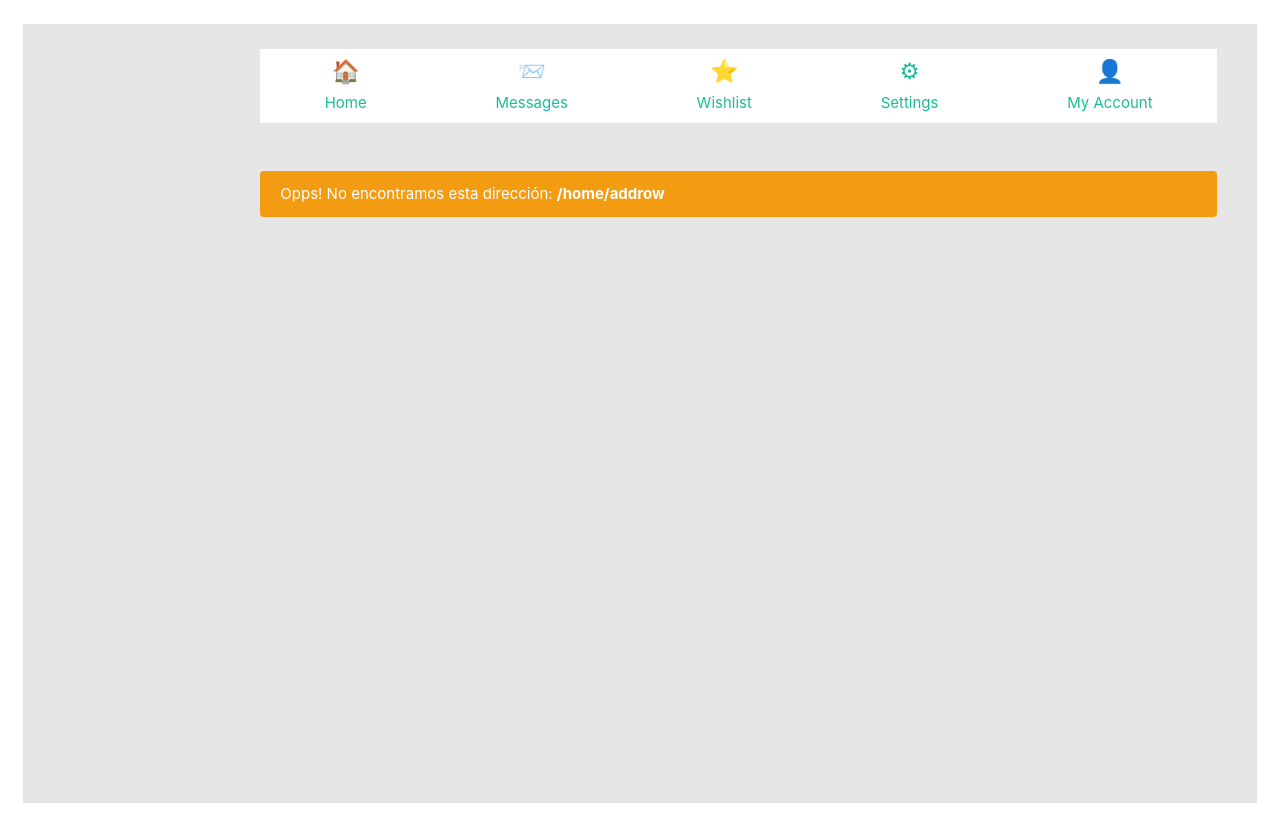
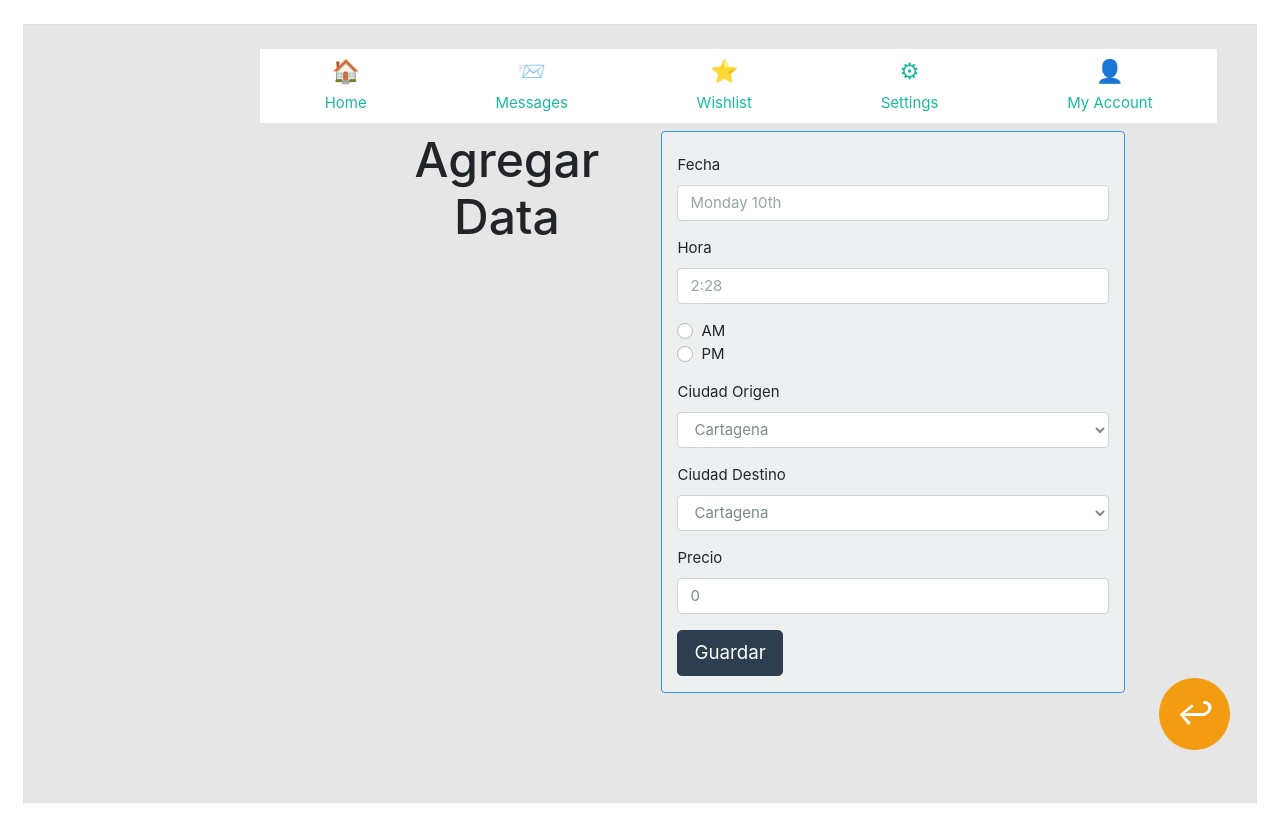
Before and after one commit to BrianBernal/mockup, a React (Create React App) app: page /home/addrow in a window 1280 px wide. Built offline with nearby package versions, Linux system fonts and the light colour scheme.

Commit message:
Agregue formulario addRow.js SIN funcionalidad alguna excepto la navegacion del boton foltante +

```diff
--- a/src/App.css
+++ b/src/App.css
@@ -38,12 +38,49 @@ Author: Brian Bernal Hernandez
     max-width: 20rem;
 }
 
-/* .cardAccount img {
-    height: 200px;
-    width: 100%;
-    display: block;
-} */
+.withForm {
+  min-width: 45%;
+}
 
+.botonFlotante {
+  position: fixed;
+  bottom: 50px;
+  right:50px;
+  padding:5px 3px;
+}
+
+@media screen and (max-width: 573px) {
+    body {
+        padding: 0;
+        margin: 0;
+    }
+
+    #searchSending  {
+        width: auto;
+    }
+
+    .container-fluid {
+        padding: 0;
+        margin: 0;
+    }
+
+    #precio {
+        margin-bottom: auto;
+        font-display: auto;
+        line-height: auto;
+    }
+}
+
+
+.hideSidebar {
+    visibility: hidden;
+}
+
+@media screen and (max-width: 768px) {
+  .hideSidebar {
+    display: none;
+  }
+}
 
 /*
 Author: Cory LaViska
@@ -164,40 +201,3 @@ Source: https://www.abeautifulsite.net/bootstrap-4-switches
   .dropdown-menu {
     margin-top: .75rem;
   }
-
-
-/*
-Author: Brian Bernal Hernandez
-*/
-@media screen and (max-width: 573px) {
-    body {
-        padding: 0;
-        margin: 0;
-    }
-
-    #searchSending  {
-        width: auto;
-    }
-
-    .container-fluid {
-        padding: 0;
-        margin: 0;
-    }
-
-    #precio {
-        margin-bottom: auto;
-        font-display: auto;
-        line-height: auto;
-    }
-}
-
-
-.hideSidebar {
-    visibility: hidden;
-}
-
-@media screen and (max-width: 768px) {
-  .hideSidebar {
-    display: none;
-  }
-}
--- a/src/App.js
+++ b/src/App.js
@@ -11,6 +11,7 @@ import Wishlist from './containers/Wishlist';
 import Settings from './containers/Settings';
 import Account from './containers/Account';
 import NotFound404 from './containers/NotFound404';
+import AddRow from './containers/AddRow';
 
 class App extends Component {
 	constructor(props) {
@@ -62,6 +63,8 @@ class App extends Component {
 									<Route path='/wishlist' component={Wishlist}></Route>
 									<Route path='/settings' component={Settings}></Route>
 									<Route path='/account' component={Account}></Route>
+									<Route path='/home/addrow' component={AddRow}></Route>
+
 									<Redirect exact from='/' to='/home' />
 									<Route component={NotFound404}></Route>
 								</Switch>
@@ -73,4 +76,5 @@ class App extends Component {
 		);
 	}
 }
+
 export default App;
--- a/src/components/Emoji.js
+++ b/src/components/Emoji.js
@@ -2,9 +2,23 @@
 
 import React from 'react';
 
-const Emoji = props => (
+const Emoji = props => {
+    let claseEmoji;
+    switch (props.size) {
+        case 'md':
+            claseEmoji = 'emoji h3';
+            break;
+        case 'lg':
+            claseEmoji = 'emoji h1';
+            break;
+
+        default:
+                claseEmoji = 'emoji';
+            break;
+    }
+    return (
         <span
-        className="emoji"
+            className={claseEmoji}
             role="img"
             aria-label={props.label ? props.label : ""}
             aria-hidden={props.label ? "false" : "true"}
@@ -13,5 +27,6 @@ const Emoji = props => (
             {props.symbol}
         </span>
     );
+}
 
 export default Emoji;
--- /dev/null
+++ b/src/components/FormData.js
@@ -0,0 +1,82 @@
+import React, { Component } from 'react';
+
+class FormData extends Component {
+    constructor(props) {
+        super(props);
+        this.enviarDatos = this.enviarDatos.bind(this);
+        this.state = {
+            fecha: '',
+            hora: '',
+            diaNoche: '',
+            ciudadOrigen: '',
+            ciudadDestino: '',
+            precio: 0
+        }
+    }
+
+    enviarDatos(data) {
+        console.log('guardar o ediar');
+    }
+
+    render() {
+        const { fecha, hora, diaNoche, ciudadOrigen, ciudadDestino, precio } = this.state;
+        return (
+            <form className="col-lg-6 border border-info rounded bg-light">
+                <br />
+                <div className="form-group">
+                    <label htmlFor="fecha">Fecha</label>
+                    <input value={fecha} type="text" className="form-control" id="fecha" placeholder="Monday 10th" />
+                </div>
+
+                <div className="form-group">
+                    <label htmlFor="hora">Hora</label>
+                    <input value={hora} type="text" className="form-control" id="hora" placeholder="2:28" />
+                </div>
+
+                <div className="form-group">
+                    <div className="custom-control custom-radio">
+                        <input value={diaNoche} type="radio" id="am" name="customRadio" className="custom-control-input" />
+                        <label className="custom-control-label" htmlFor="am">AM</label>
+                    </div>
+                    <div className="custom-control custom-radio">
+                        <input type="radio" id="pm" name="customRadio" className="custom-control-input" />
+                        <label className="custom-control-label" htmlFor="pm">PM</label>
+                    </div>
+                </div>
+
+                <div className="form-group">
+                    <label htmlFor="ciudadOrigen">Ciudad Origen</label>
+                    <select className="form-control" id="ciudadOrigen">
+                        <option>Cartagena</option>
+                        <option>Leticia</option>
+                        <option>Villavicencio</option>
+                        <option>Qibdó</option>
+                        <option>Chiquinquirá</option>
+                    </select>
+                </div>
+
+                <div className="form-group">
+                    <label htmlFor="ciudadDestino">Ciudad Destino</label>
+                    <select className="form-control" id="ciudadDestino">
+                        <option>Cartagena</option>
+                        <option>Leticia</option>
+                        <option>Villavicencio</option>
+                        <option>Qibdó</option>
+                        <option>Chiquinquirá</option>
+                    </select>
+                </div>
+
+                <div className="form-group">
+                    <label htmlFor="precio">Precio</label>
+                    <input value={precio} type="number" className="form-control" id="precio" placeholder="250.00" />
+                </div>
+
+                <div className="form-group">
+                    <button type="button" onClick={this.enviarDatos} className="btn btn-primary btn-lg">Guardar</button>
+                </div>
+            </form>
+        );
+    }
+}
+
+export default FormData;
--- /dev/null
+++ b/src/containers/AddRow.js
@@ -0,0 +1,20 @@
+import React from 'react';
+import { Link } from 'react-router-dom';
+import Emoji from '../components/Emoji';
+import FormData from '../components/FormData';
+
+function AddRow() {
+    return (
+        <div className="container d-lg-flex justify-content-lg-center">
+            <h1 className="text-center col-lg-4">Agregar Data</h1>
+            <FormData/>
+
+            <Link className='btn btn-warning btn-lg rounded-circle p-3 botonFlotante font-italic' to="/home">
+                <Emoji symbol="↩" label="Atras" size="md"></Emoji>
+            </Link>
+
+        </div>
+    )
+}
+
+export default AddRow;
--- a/src/containers/Home.js
+++ b/src/containers/Home.js
@@ -1,8 +1,10 @@
 import React, { Component } from 'react';
+import { Link } from 'react-router-dom';
 
 import Buscar from '../components/Buscar';
 import DescripcionRuta from '../components/DescripcionRuta';
 import FiltrosSmall from '../components/FiltrosSmall';
+import Emoji from '../components/Emoji';
 
 
 class Home extends Component {
@@ -96,6 +98,9 @@ class Home extends Component {
                         <DescripcionRuta envio={envio} key={envio.id} />
                     ))
                 }
+                <Link className='btn btn-warning btn-lg rounded-circle p-3 botonFlotante' to="/home/addrow">
+                    <Emoji symbol="➕" label="Agregar Dato" size="md"/>
+                </Link>
             </div>
         )
     }
```
Lines whose indentation alone changed are shown as unchanged.
